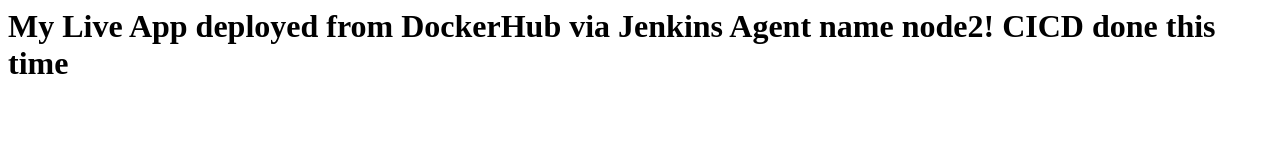
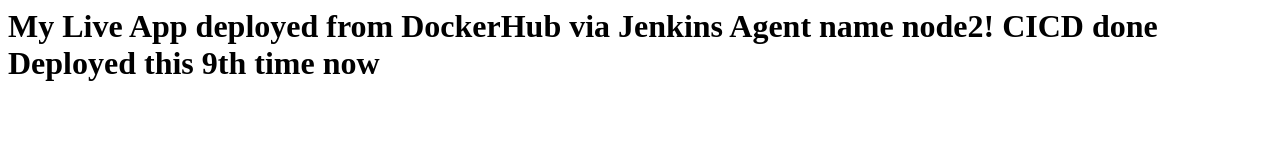
Before and after one commit to snakade29/my-jenkins-app, a plain HTML site: page index.html in a window 1280 px wide. Drawn offline with Linux system fonts and the light colour scheme.

Commit message:
Update deployment message in index.html

```diff
--- a/index.html
+++ b/index.html
@@ -1 +1 @@
-  <h1> My Live App deployed from DockerHub via Jenkins Agent name node2!  CICD done this time</h1>
+  <h1> My Live App deployed from DockerHub via Jenkins Agent name node2!  CICD done Deployed this  9th time now</h1>
```
